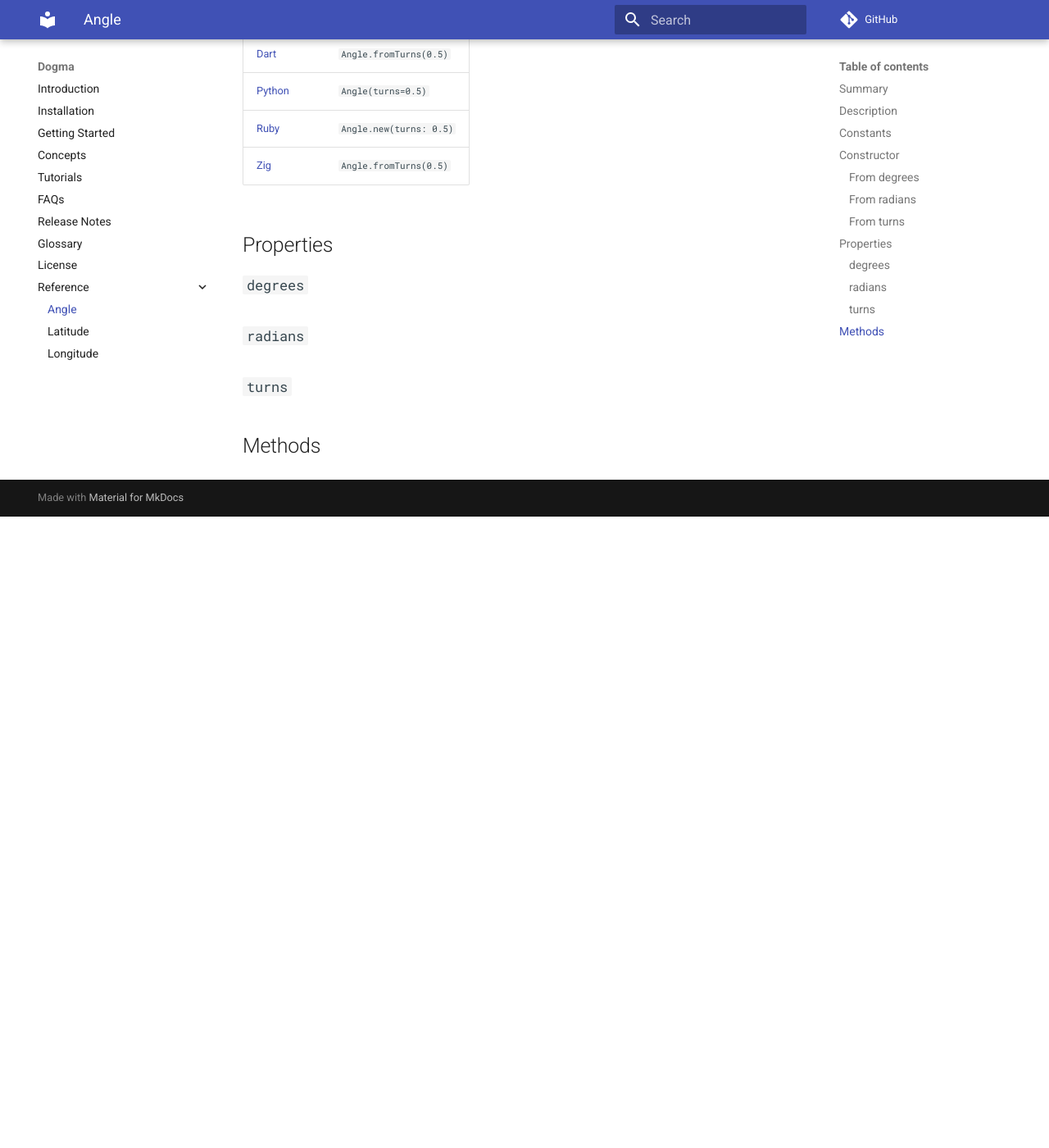
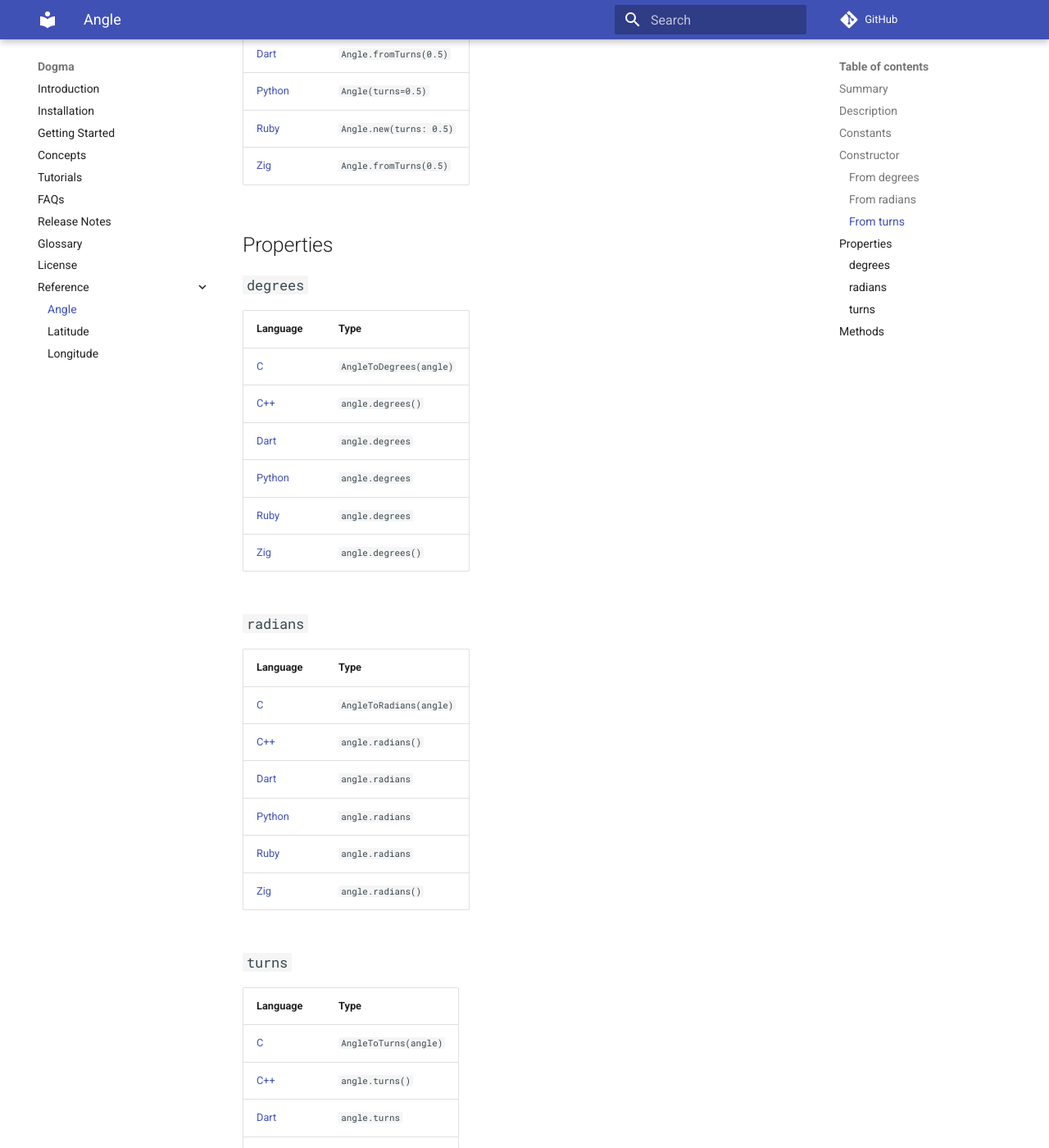
Before and after one commit to dogmatists/dogma.dev, an MkDocs documentation site: the page built from content/Angle.md, in a window 1280 px wide and 1400 px high, scrolled down 1859 px. Shown: the whole window at 82% size. Built offline with MkDocs 1.6.1 and Material for MkDocs 9.7.7, drawn with Linux system fonts in a browser that asks for light colours; comment, search, counter and statistics services are not loaded; before the commit the page ends 2489 px from its top, so only the background shows below that; some of the changed text lies outside the part shown.

Commit message:
Documented Angle properties.

```diff
--- a/content/Angle.md
+++ b/content/Angle.md
@@ -58,9 +58,36 @@ Language        | Type
 
 ### `degrees`
 
+Language        | Type
+:---------------| :-------------------------------------------------------------
+[C]             | `AngleToDegrees(angle)`
+[C++]           | `angle.degrees()`
+[Dart]          | `angle.degrees`
+[Python]        | `angle.degrees`
+[Ruby]          | `angle.degrees`
+[Zig]           | `angle.degrees()`
+
 ### `radians`
 
+Language        | Type
+:---------------| :-------------------------------------------------------------
+[C]             | `AngleToRadians(angle)`
+[C++]           | `angle.radians()`
+[Dart]          | `angle.radians`
+[Python]        | `angle.radians`
+[Ruby]          | `angle.radians`
+[Zig]           | `angle.radians()`
+
 ### `turns`
+
+Language        | Type
+:---------------| :-------------------------------------------------------------
+[C]             | `AngleToTurns(angle)`
+[C++]           | `angle.turns()`
+[Dart]          | `angle.turns`
+[Python]        | `angle.turns`
+[Ruby]          | `angle.turns`
+[Zig]           | `angle.turns()`
 
 ## Methods
 
```
